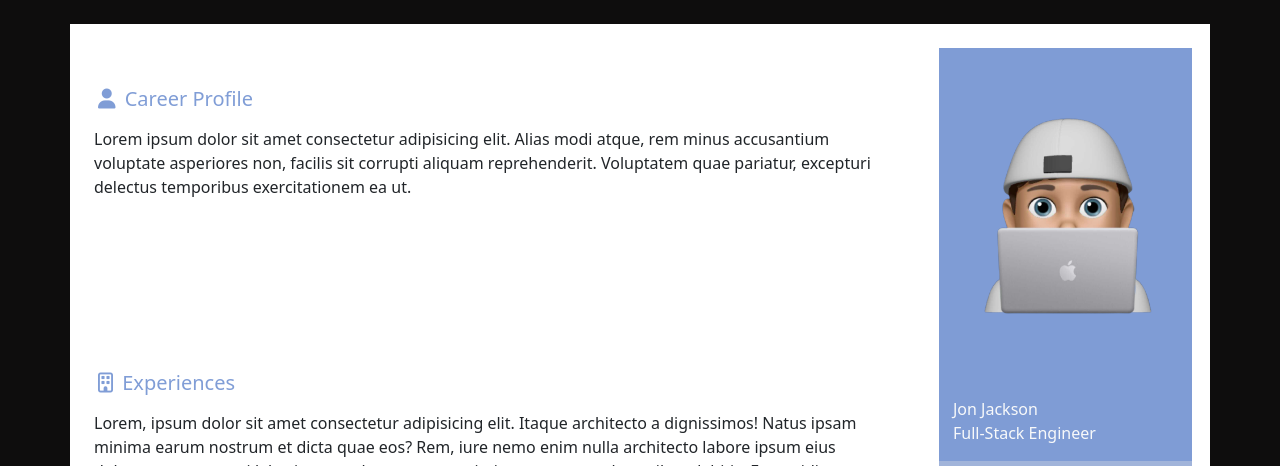
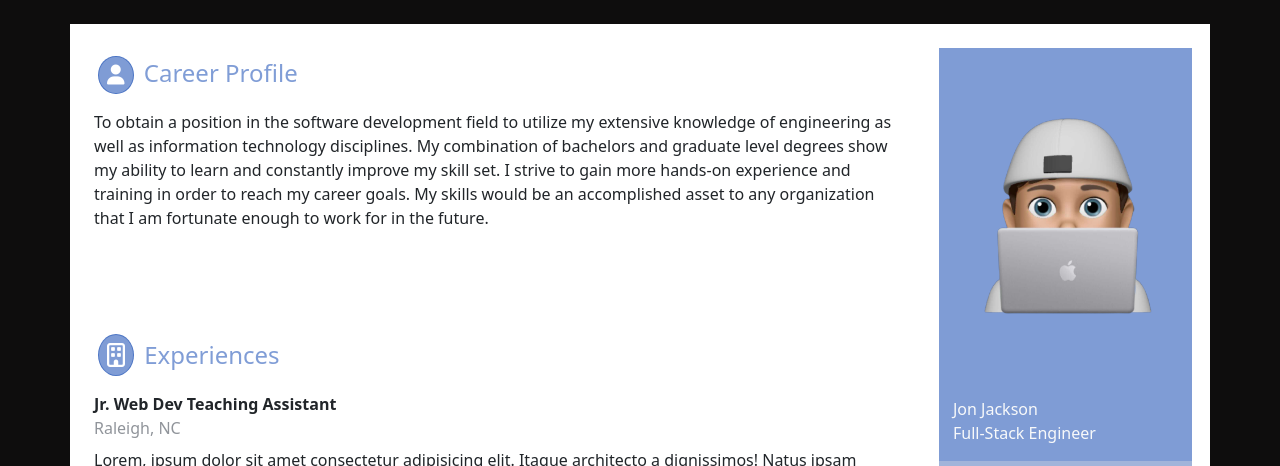
Before and after one commit to ocskier/deploy-apps-lesson, a plain HTML site: page index.html in a window 1280 px wide. Shown: the top 466 px of the page. Drawn offline with nearby package versions, Linux system fonts and the light colour scheme.

Commit message:
feat: adds real text and icons on headers

```diff
--- a/assets/css/style.css
+++ b/assets/css/style.css
@@ -1,6 +1,7 @@
 :root {
     --primary: rgba(43, 91, 186, 0.6);
-    --dark: rgb(255,255,255)
+    --light: rgb(255,255,255);
+    --greyish: rgb(116 121 129 / 80%);
 }
 
 html, body {
@@ -13,11 +14,11 @@ body {
 }
 
 a {
-    color: var(--dark) !important;
+    color: var(--light) !important;
 }
 
 .custom-resume {
-    background-color:var(--dark);
+    background-color:var(--light);
 }
 
 .custom-resume > div {
@@ -36,6 +37,13 @@ a {
     color: var(--primary) !important;
 }
 
+.custom-text-cont i {
+    border: 1px solid var(--primary);
+    border-radius: 50%;
+    background-color: var(--primary);
+    color: var(--light);
+}
+
 .custom-profile > * {
     background-color: var(--primary);
 }
@@ -48,8 +56,22 @@ a {
     background-color: rgba(68, 106, 182, .5);
 }
 
+.custom-city {
+    color: var(--greyish);
+}
+
+.custom-title {
+    font-weight: 600;
+}
+
 img + p > span {
     display: block;
+}
+
+@media screen and (max-width: 992px){
+    .custom-text-cont p {
+        font-size: 0.8rem;
+    }
 }
 
 @media screen and (max-width: 768px){
--- a/index.html
+++ b/index.html
@@ -23,28 +23,31 @@
                 <div class="col-md-8 col-lg-9 d-flex flex-column px-4">
                     <div class="row custom-text-cont">
                         <div class="container-fluid col my-auto">
-                            <h5 class="my-3">
+                            <h5 class="my-3 fs-4">
                                 <span class="px-1">
-                                    <i class="fas fa-user fs-5"></i>
+                                    <i class="fas fa-user fs-5 p-2"></i>
                                 </span>
                                 Career Profile
                             </h5>
                             <p>
-                                Lorem ipsum dolor sit amet consectetur adipisicing elit. Alias modi atque, rem minus accusantium voluptate asperiores non,
-                                facilis sit corrupti aliquam reprehenderit. Voluptatem quae pariatur, excepturi delectus temporibus exercitationem ea ut.
+                                To obtain a position in the software development field to utilize my extensive knowledge of engineering as well
+                                as information technology disciplines.  My combination of bachelors and graduate level degrees show my ability
+                                to learn and constantly improve my skill set.  I strive to gain more hands-on experience and training in order to
+                                reach my career goals.  My skills would be an accomplished asset to any organization that I am fortunate enough
+                                to work for in the future.
                             </p>
                         </div>
                     </div>
                     <div class="row custom-text-cont">
                         <div class="container-fluid col my-auto">
-                            <h5 class="my-3">
+                            <h5 class="my-3 fs-4">
                                 <span class="px-1">
-                                    <i class="far fa-building"></i>
+                                    <i class="far fa-building p-2"></i>
                                 </span>
                                 Experiences
                             </h5>
-                            <p></p>
-                            <p></p>
+                            <p class="my-0 custom-title">Jr. Web Dev Teaching Assistant</p>
+                            <p class="mb-2 custom-city">Raleigh, NC</p>
                             <p>
                                 Lorem, ipsum dolor sit amet consectetur adipisicing elit. Itaque architecto a dignissimos! Natus ipsam minima earum nostrum et
                                 dicta quae eos? Rem, iure nemo enim nulla architecto labore ipsum eius doloremque corrupti laboriosam voluptate cum animi
```
